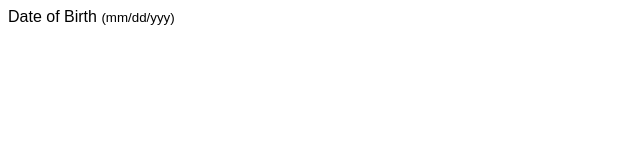
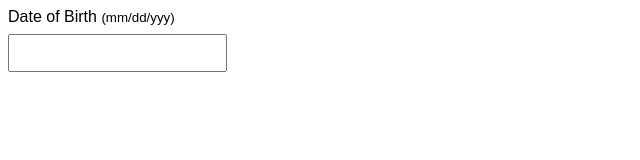
Before and after one commit to craigwfox/date-masking, a plain HTML site: page index.html in a window 1280 px wide. Shown: the whole page, without its empty margins (0-640 px from the left). Drawn offline with Linux system fonts and the light colour scheme.

Commit message:
added input back

```diff
--- a/index.html
+++ b/index.html
@@ -10,6 +10,7 @@
 </head>
 <body>
   <label for="dateofbirth">Date of Birth <small>(mm/dd/yyy)</small></label>
+  <input name="dateofbirth" type="tel" maxlength="10" id="dateofbirth" class="masked" required="" placeholder="mm/dd/yyyy" pattern="(1[0-2]|0[1-9])\/(0[1-9]|1\d|2\d|3[0,1])\/(1[9-9]|2[0-9])\d\d" data-valid-example="05/31/1900" data-placeholder="mm/dd/yyyy">
 
   <script src="scripts.js"></script>
 </body>
```
